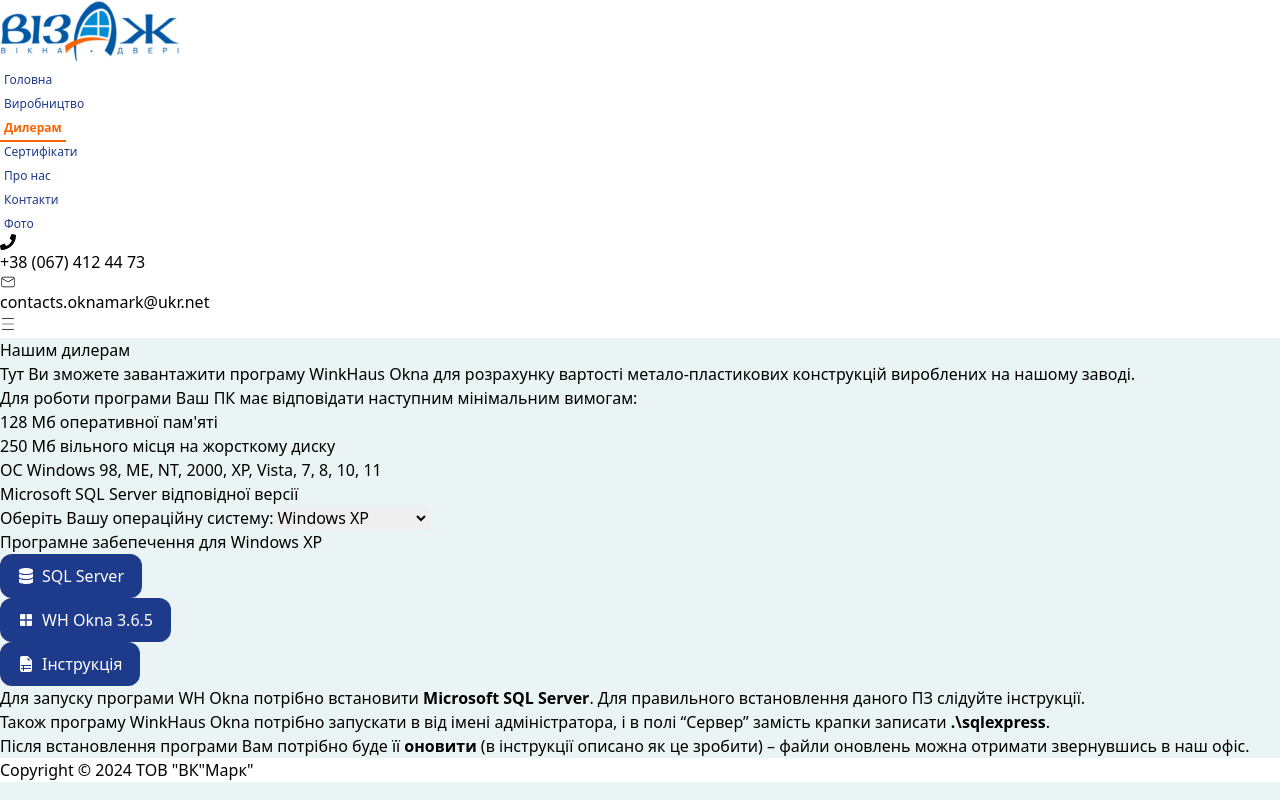
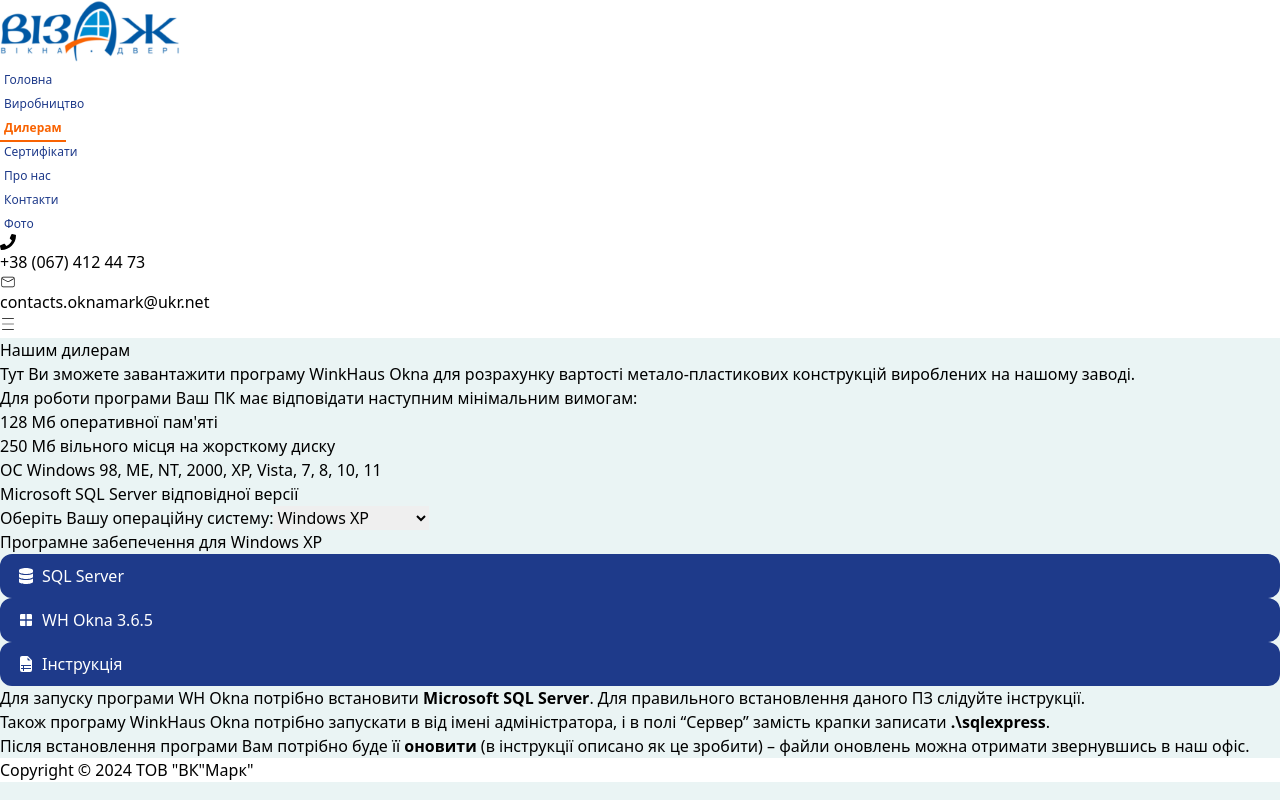
Before and after one commit to logist-mark/new-visage, a React (Vite) app: page /dealer in a window 1280 px wide. Built offline with nearby package versions, Linux system fonts and the light colour scheme.

Commit message:
add links in system selector, changed buttons

```diff
--- a/src/components/ProductionSection.jsx
+++ b/src/components/ProductionSection.jsx
@@ -4,7 +4,7 @@
 
 const ProductionSection = ({title, text, photos, rightSide}) => {
     return (
-        <div className={`w-full  2xl:h-[720px] mx-auto flex flex-col shadow-lg ${rightSide ? 'xl:flex-row-reverse justify-between' : 'xl:flex-row   justify-between'}   bg-white/70 rounded-xl px-4 py-16 mb-6`}>
+        <div className={`w-full  2xl:h-[580px] mx-auto flex flex-col shadow-lg ${rightSide ? 'xl:flex-row-reverse justify-between' : 'xl:flex-row   justify-between'}   bg-white/70 rounded-xl px-4 py-16 mb-6`}>
             <div className={`w-full flex flex-col items-center  justify-center text-center ${rightSide ? 'xl:text-right' : 'xl:text-left'}  xl:w-1/2 px-4`}>
                 <h2 className='text-2xl 2xl:text-3xl text-blue-900 font-bold mb-4  xl:mb-6'>
                     {title}
--- a/src/components/Slider/HeroSlider.jsx
+++ b/src/components/Slider/HeroSlider.jsx
@@ -57,7 +57,7 @@
 
 
 
-            className="relative z-0 w-full h-[550px] xl:h-[480px] 2xl:h-[720px]   rounded-lg overflow-hidden mb-10">
+            className="relative z-0 w-full h-[550px] 2xl:h-[580px]   rounded-lg overflow-hidden mb-10">
             <Slides slides={SLIDES} imgIndex={index}/>
             <div className='absolute bottom-6 right-8 z-10 flex gap-10 text-5xl text-white '>
                 <button onClick={handlePrevSlide}
--- a/src/components/SystemSelector.jsx
+++ b/src/components/SystemSelector.jsx
@@ -1,30 +1,49 @@
-import React, {useState} from 'react';
+import {useState} from 'react';
 import {FaDatabase} from "react-icons/fa";
 import {MdWindow} from "react-icons/md";
 import {BsFileEarmarkRuledFill} from "react-icons/bs";
 
+
+const links = [
+    {
+        system: 'Windows XP',
+        server: 'apps/mssql-win-xp.zip',
+        guide: 'guides/guide-win-xp.pdf'
+    },
+    {
+        system: 'Windows 7 (Vista)',
+        server: 'apps/mssql-win-7.zip',
+        guide: 'guides/guide-win-7.pdf'
+    },
+    {
+        system: 'Windows 8, 10, 11',
+        server: 'apps/mssql-win-8plus.zip',
+        guide: 'guides/guide-win-8plus.pdf'
+    }
+]
 const SystemSelector = () => {
-    const [system, setSystem] = useState('Windows XP')
+    const [choice, setChoice] = useState(links[0])
     return (
         <div className='w-full  bg-white mt-10 rounded-lg shadow-lg py-10 px-6 text-lg'>
             <div>
-                <label htmlFor="os" className='flex flex-col xl:flex-row gap-4 text-sm xl:text-lg' onChange={(e)=>setSystem(e.target.value)}>
+                <label htmlFor="os" className='flex flex-col xl:flex-row gap-4 text-sm xl:text-lg' >
                     Оберіть Вашу операційну систему:
-                    <select name="os" id="os" className='border-b-2 border-blue-900 py-1'>
+                    <select name="os" id="os" className='border-b-2 border-blue-900 py-1'
+                    onChange={(e)=>{setChoice(links.filter(link => link.system === e.target.value)[0])}}>
                         <option value="Windows XP">Windows XP</option>
                         <option value="Windows 7 (Vista)">Windows 7 (Vista)</option>
                         <option value="Windows 8, 10, 11">Windows 8, 10, 11</option>
                     </select>
                 </label>
             </div>
-            <p className='mt-4 text-xl text-blue-900 font-bold'>Програмне забепечення для {system}</p>
+            <p className='mt-4 text-xl text-blue-900 font-bold'>Програмне забепечення для {choice.system}</p>
             <div className='flex flex-col xl:flex-row gap-10 mt-10'>
-                <div className='flex flex-col-reverse xl:flex-col gap-4'>
-                    <button className='btn'><FaDatabase className='text-xl'/>SQL Server</button>
-                    <button className='btn'><MdWindow className='text-xl'/>WH Okna 3.6.5</button>
-                    <button className='btn'><BsFileEarmarkRuledFill className='text-xl'/>Інструкція</button>
+                <div className='flex flex-col-reverse xl:flex-col gap-4 w-full xl:w-1/4'>
+                    <a href={choice.server} download className='btn' ><FaDatabase className='text-xl'/>SQL Server</a>
+                    <a href='/apps/whokna.exe' download className='btn'><MdWindow className='text-xl'/>WH Okna 3.6.5</a>
+                    <a href={choice.guide} download className='btn'><BsFileEarmarkRuledFill className='text-xl'/>Інструкція</a>
                 </div>
-                <div className='*:my-4'>
+                <div className='*:mb-4 w-full xl:w-3/4'>
                     <p>Для запуску програми WH Okna потрібно встановити <b>Microsoft SQL Server</b>. Для правильного встановлення даного ПЗ слідуйте інструкції.</p>
                 <p>
                     Також програму WinkHaus Okna потрібно запускати в від імені адміністратора, і в полі “Сервер” замість крапки записати <b>.\sqlexpress</b>.
```
